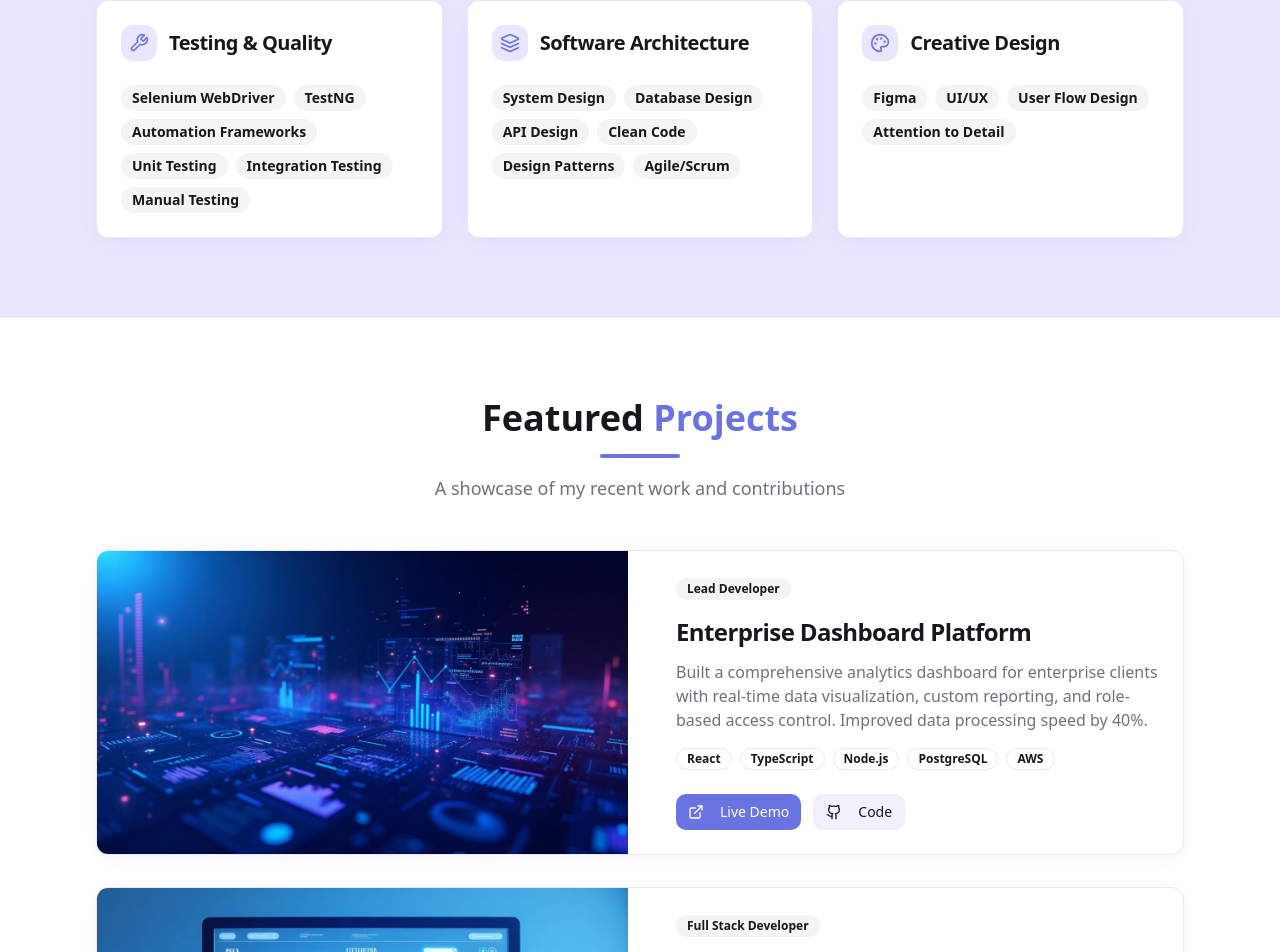
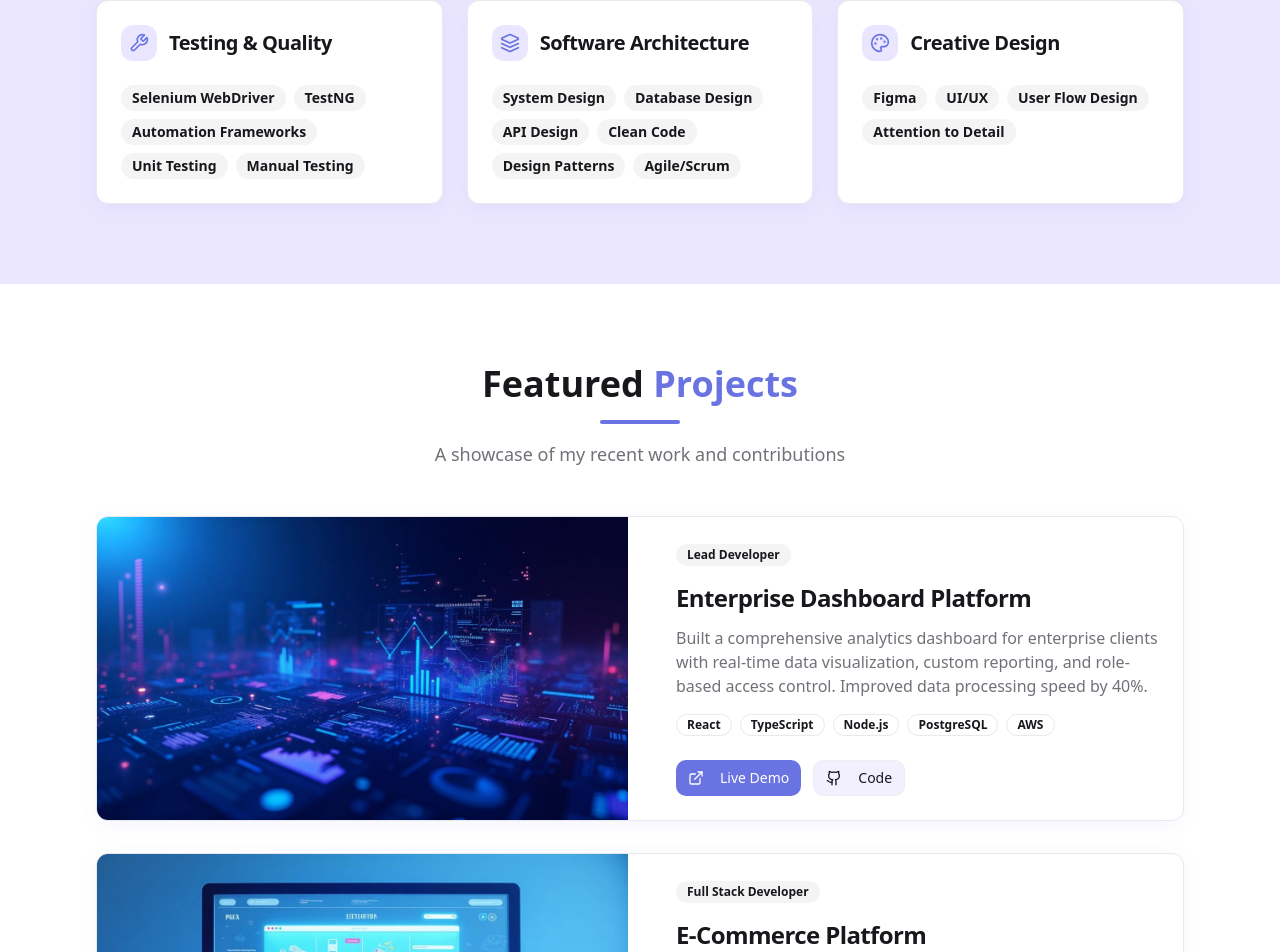
Before and after one commit to GodFix1/priyaranjan-dash-portfolio, a React (Vite) app: page / in a window 1280 px wide. Shown: the part 1956-2908 px from the top of the page. Built offline with nearby package versions, Linux system fonts and the light colour scheme; the HTML template or start-up script is replaced by a standard one.

Commit message:
Code edited in Lovable Code Editor

```diff
--- a/src/components/Skills.tsx
+++ b/src/components/Skills.tsx
@@ -22,14 +22,7 @@ const Skills = () => {
     {
       icon: Wrench,
       title: "Testing & Quality",
-      skills: [
-        "Selenium WebDriver",
-        "TestNG",
-        "Automation Frameworks",
-        "Unit Testing",
-        "Integration Testing",
-        "Manual Testing",
-      ],
+      skills: ["Selenium WebDriver", "TestNG", "Automation Frameworks", "Unit Testing", "Manual Testing"],
     },
     {
       icon: Layers,
```
